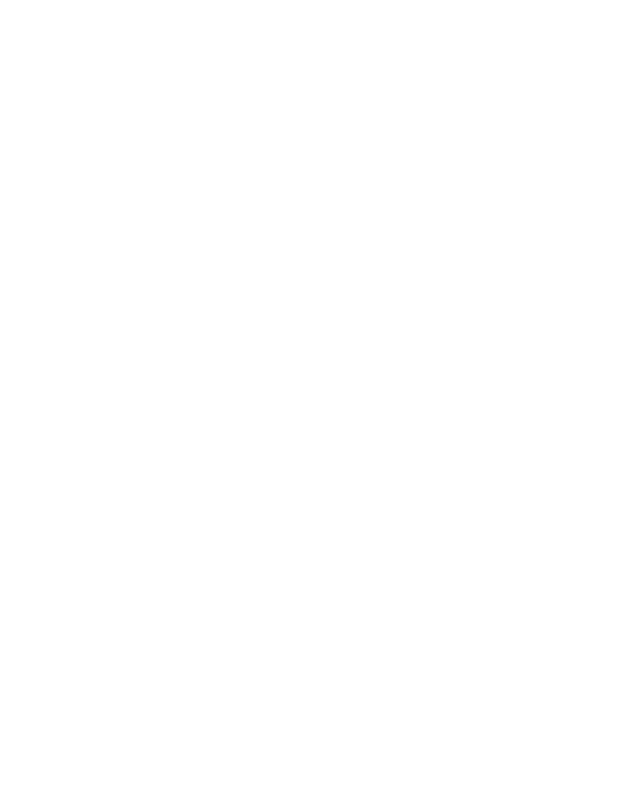
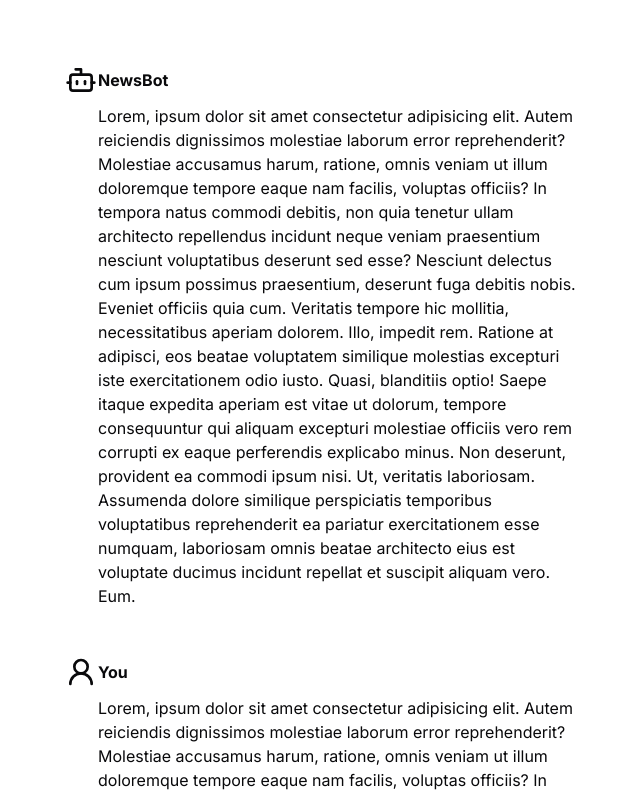
Before and after one commit to sukrutimallesh/Hackarama-2024, a Next.js app in the folder frontend-next/: page /chat in a window 1280 px wide. Shown: the top 796 px of the page, without its empty margins (319-959 px from the left). Built offline with nearby package versions, Linux system fonts and the light colour scheme.

Commit message:
Add ChatSection component

```diff
--- a/frontend-next/package.json
+++ b/frontend-next/package.json
@@ -9,6 +9,7 @@
     "lint": "next lint"
   },
   "dependencies": {
+    "@radix-ui/react-avatar": "^1.0.4",
     "@radix-ui/react-dropdown-menu": "^2.0.6",
     "@radix-ui/react-slot": "^1.0.2",
     "@radix-ui/react-tooltip": "^1.0.7",
--- a/frontend-next/src/app/chat/page.tsx
+++ b/frontend-next/src/app/chat/page.tsx
@@ -1,7 +1,10 @@
+import ChatSection from "@/components/ChatSection";
+
 export default function ChatPage() {
 	return (
-		<main className="flex flex-col gap-8">
-			<div></div>
+		<main className="flex flex-col gap-12">
+			<ChatSection isAI={true} />
+			<ChatSection isAI={false} />
 		</main>
 	);
 }
--- /dev/null
+++ b/frontend-next/src/components/ChatSection.tsx
@@ -0,0 +1,38 @@
+import { Bot, UserRound } from "lucide-react";
+
+export default function ChatSection({ isAI }: { isAI: boolean }) {
+	return (
+		<div className="gap-x-4 gap-y-2 grid grid-cols-16 items-center">
+			{isAI ? (
+				<Bot className="h-8 w-8 stroke-zinc-950 col-span-1" />
+			) : (
+				<UserRound className="h-8 w-8 stroke-zinc-950 col-span-1" />
+			)}
+			<span className="font-bold col-start-2 col-span-full">
+				{isAI ? "NewsBot" : "You"}
+			</span>
+			<p className="col-start-2 col-span-full">
+				Lorem, ipsum dolor sit amet consectetur adipisicing elit. Autem
+				reiciendis dignissimos molestiae laborum error reprehenderit?
+				Molestiae accusamus harum, ratione, omnis veniam ut illum
+				doloremque tempore eaque nam facilis, voluptas officiis? In
+				tempora natus commodi debitis, non quia tenetur ullam architecto
+				repellendus incidunt neque veniam praesentium nesciunt
+				voluptatibus deserunt sed esse? Nesciunt delectus cum ipsum
+				possimus praesentium, deserunt fuga debitis nobis. Eveniet
+				officiis quia cum. Veritatis tempore hic mollitia,
+				necessitatibus aperiam dolorem. Illo, impedit rem. Ratione at
+				adipisci, eos beatae voluptatem similique molestias excepturi
+				iste exercitationem odio iusto. Quasi, blanditiis optio! Saepe
+				itaque expedita aperiam est vitae ut dolorum, tempore
+				consequuntur qui aliquam excepturi molestiae officiis vero rem
+				corrupti ex eaque perferendis explicabo minus. Non deserunt,
+				provident ea commodi ipsum nisi. Ut, veritatis laboriosam.
+				Assumenda dolore similique perspiciatis temporibus voluptatibus
+				reprehenderit ea pariatur exercitationem esse numquam,
+				laboriosam omnis beatae architecto eius est voluptate ducimus
+				incidunt repellat et suscipit aliquam vero. Eum.
+			</p>
+		</div>
+	);
+}
--- /dev/null
+++ b/frontend-next/src/components/ui/avatar.tsx
@@ -0,0 +1,50 @@
+"use client"
+
+import * as React from "react"
+import * as AvatarPrimitive from "@radix-ui/react-avatar"
+
+import { cn } from "@/lib/utils"
+
+const Avatar = React.forwardRef<
+  React.ElementRef<typeof AvatarPrimitive.Root>,
+  React.ComponentPropsWithoutRef<typeof AvatarPrimitive.Root>
+>(({ className, ...props }, ref) => (
+  <AvatarPrimitive.Root
+    ref={ref}
+    className={cn(
+      "relative flex h-10 w-10 shrink-0 overflow-hidden rounded-full",
+      className
+    )}
+    {...props}
+  />
+))
+Avatar.displayName = AvatarPrimitive.Root.displayName
+
+const AvatarImage = React.forwardRef<
+  React.ElementRef<typeof AvatarPrimitive.Image>,
+  React.ComponentPropsWithoutRef<typeof AvatarPrimitive.Image>
+>(({ className, ...props }, ref) => (
+  <AvatarPrimitive.Image
+    ref={ref}
+    className={cn("aspect-square h-full w-full", className)}
+    {...props}
+  />
+))
+AvatarImage.displayName = AvatarPrimitive.Image.displayName
+
+const AvatarFallback = React.forwardRef<
+  React.ElementRef<typeof AvatarPrimitive.Fallback>,
+  React.ComponentPropsWithoutRef<typeof AvatarPrimitive.Fallback>
+>(({ className, ...props }, ref) => (
+  <AvatarPrimitive.Fallback
+    ref={ref}
+    className={cn(
+      "flex h-full w-full items-center justify-center rounded-full bg-muted",
+      className
+    )}
+    {...props}
+  />
+))
+AvatarFallback.displayName = AvatarPrimitive.Fallback.displayName
+
+export { Avatar, AvatarImage, AvatarFallback }
--- a/frontend-next/tailwind.config.ts
+++ b/frontend-next/tailwind.config.ts
@@ -18,6 +18,9 @@
       },
     },
     extend: {
+      gridTemplateColumns: {
+        '16': 'repeat(16, minmax(0, 1fr))',
+      },
       colors: {
         border: "hsl(var(--border))",
         input: "hsl(var(--input))",
```
Also changed, not shown: 1 other file (tests, documents, lock files or other folders).
